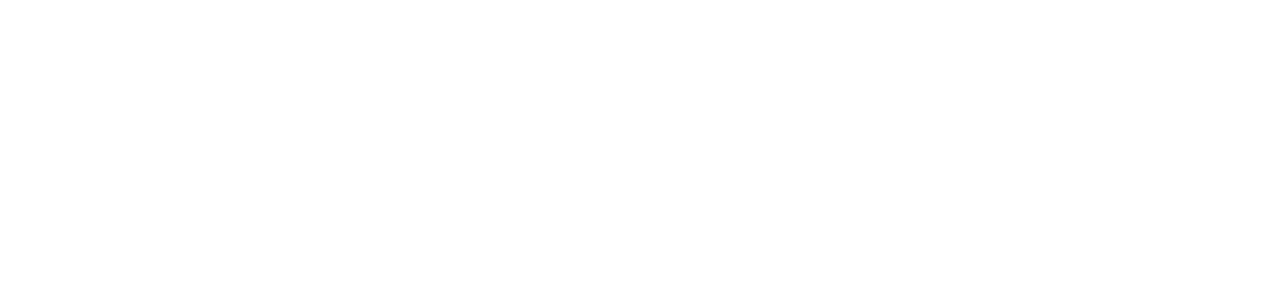
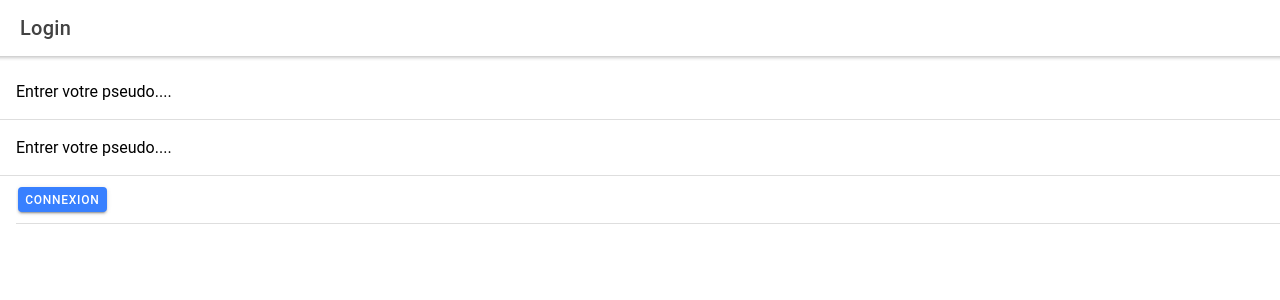
Before and after one commit to ShibaMiyuki07/ProjetTp, a React (Create React App) app in the folder ionic/: page /login in a window 1280 px wide. Shown: the top 300 px of the page. Built offline with nearby package versions, Linux system fonts and the light colour scheme.

Commit message:
Ajout de la page login

```diff
--- a/ionic/src/App.tsx
+++ b/ionic/src/App.tsx
@@ -21,6 +21,7 @@
 
 /* Theme variables */
 import './theme/variables.css';
+import Login from './pages/Login';
 
 setupIonicReact();
 
@@ -31,6 +32,9 @@
         <Route exact path="/home">
           <Home />
         </Route>
+        <Route exact path="/login">
+          <Login />
+        </Route>
         <Route exact path="/">
           <Redirect to="/home" />
         </Route>
--- /dev/null
+++ b/ionic/src/pages/Login.tsx
@@ -0,0 +1,41 @@
+import { IonButton, IonContent, IonHeader, IonInput, IonItem, IonLabel, IonList, IonPage, IonTitle, IonToolbar } from "@ionic/react";
+import { useState } from "react";
+
+const login = (nom : string,pwd : string) =>{
+    console.log(nom);
+    console.log(pwd);
+}
+const Login : React.FC = () =>{
+    const [nom,setNom] = useState("");
+    const [pwd,setPwd] = useState("");
+    return(
+        <IonPage>
+            <IonHeader>
+                <IonToolbar>
+                <IonTitle>Login</IonTitle>
+                </IonToolbar>
+            </IonHeader>
+            <IonContent fullscreen>
+                <IonHeader collapse="condense">
+                <IonToolbar>
+                    <IonTitle size="large">Login</IonTitle>
+
+                </IonToolbar>
+                </IonHeader>
+                <IonList>
+                        <IonItem>
+                            <IonLabel position="floating">Entrer votre pseudo....</IonLabel>
+                            <IonInput name="nom" onIonInput={(e : any) => setNom(e.target.value)}></IonInput>
+                        </IonItem>
+                        <IonItem>
+                            <IonLabel position="floating">Entrer votre pseudo....</IonLabel>
+                            <IonInput type="password" name="pwd" onIonInput={(e : any) => setPwd(e.target.value)}></IonInput>
+                        </IonItem>
+                        <IonItem><IonButton onClick={() => login(nom,pwd)}>Connexion</IonButton></IonItem>
+                    </IonList>
+            </IonContent>
+        </IonPage>
+    );
+}
+
+export default Login;
```
